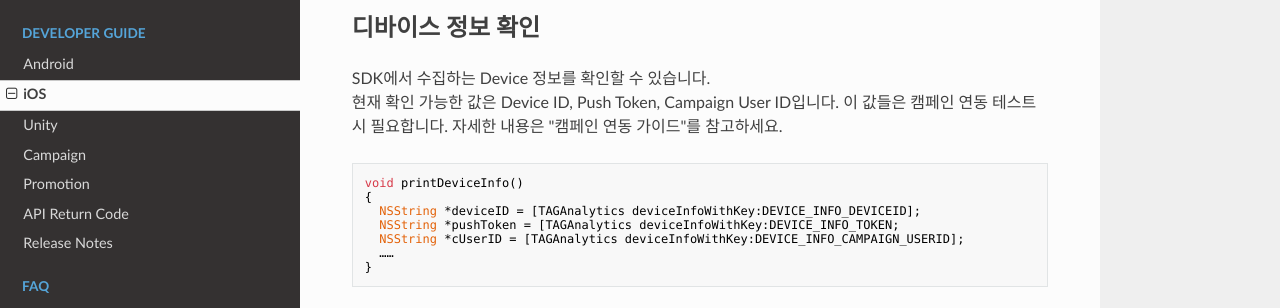
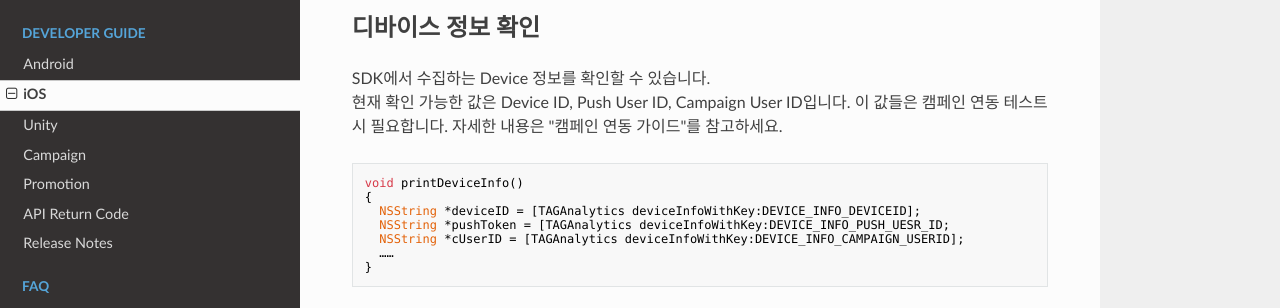
Before and after one commit to ToastAnalytics/ToastAnalytics, an MkDocs documentation site: the page built from docs/Developer/5. iOS Developer Guide.md, in a window 1280 px wide and 900 px high, scrolled down 10128 px. Shown: the part 305-613 px from the top of the window. Built offline with MkDocs 1.6.1, drawn with Linux system fonts in a browser that asks for light colours; nearby versions of some CDN libraries; old or Windows-style settings are respelled for this version of MkDocs.

Commit message:
Update 5. iOS Developer Guide.md

````diff
--- a/docs/Developer/5. iOS Developer Guide.md
+++ b/docs/Developer/5. iOS Developer Guide.md
@@ -413,12 +413,12 @@ iOS : RequestWorkerThread::didReceiveResponse - <NSHTTPURLResponse: ***> { URL:
 
 ## 디바이스 정보 확인
 SDK에서 수집하는 Device 정보를 확인할 수 있습니다.<br>
-현재 확인 가능한 값은 Device ID, Push Token, Campaign User ID입니다. 이 값들은 캠페인 연동 테스트시 필요합니다. 자세한 내용은 "캠페인 연동 가이드"를 참고하세요.
+현재 확인 가능한 값은 Device ID, Push User ID, Campaign User ID입니다. 이 값들은 캠페인 연동 테스트시 필요합니다. 자세한 내용은 "캠페인 연동 가이드"를 참고하세요.
 ```
 void printDeviceInfo()
 {
   NSString *deviceID = [TAGAnalytics deviceInfoWithKey:DEVICE_INFO_DEVICEID];
-  NSString *pushToken = [TAGAnalytics deviceInfoWithKey:DEVICE_INFO_TOKEN;
+  NSString *pushToken = [TAGAnalytics deviceInfoWithKey:DEVICE_INFO_PUSH_UESR_ID;
   NSString *cUserID = [TAGAnalytics deviceInfoWithKey:DEVICE_INFO_CAMPAIGN_USERID];
   ……
 }
````
